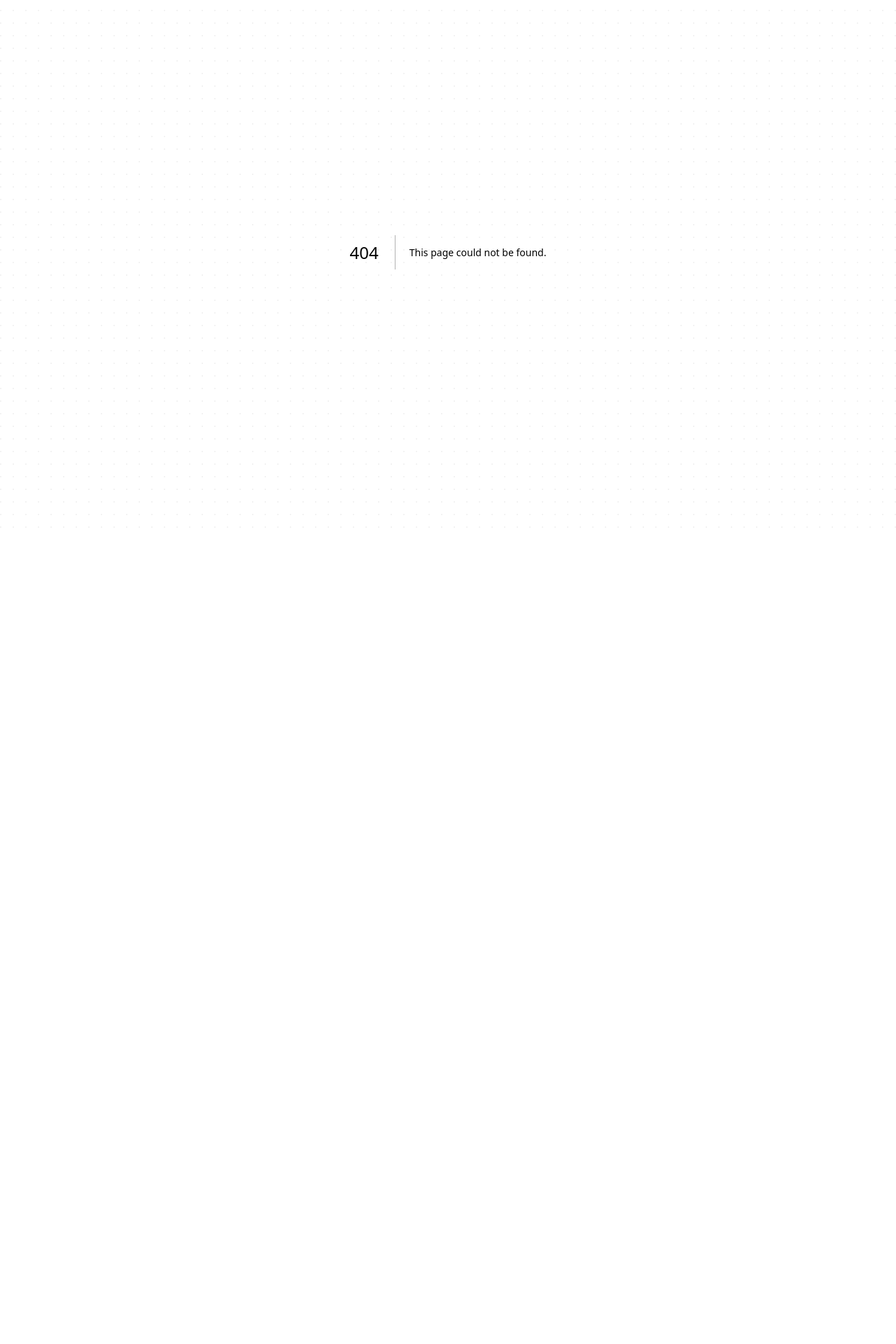
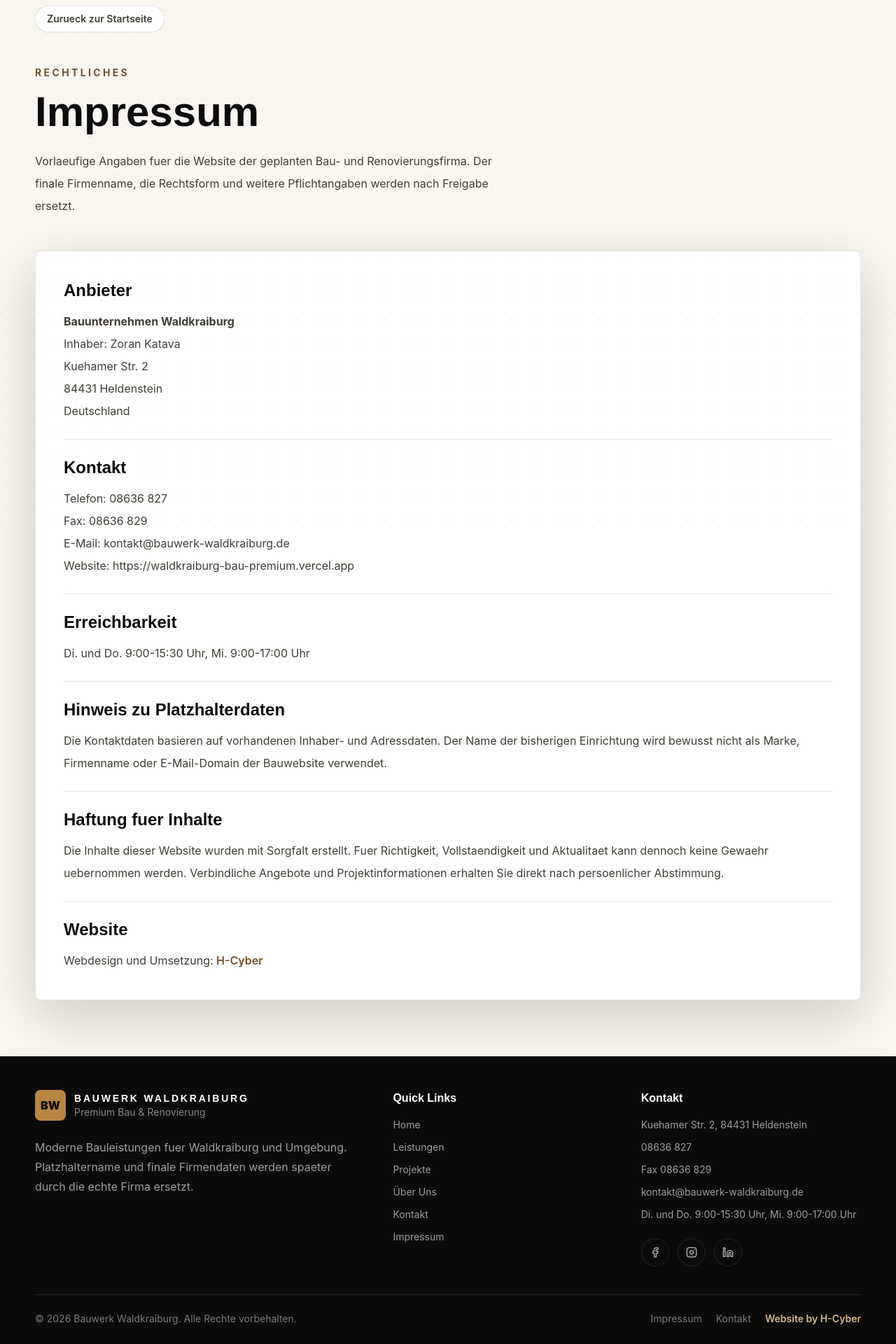
Before and after one commit to harishrvicfit-alt/lbl-bau, a Next.js app: page /impressum in a window 1280 px wide. Before the commit this address had no page. Shown: the part 40-1960 px from the top of the page at 70% size. Before the commit the page ends 800 px from the top, so only its background shows below. Built offline with nearby package versions, Linux system fonts and the light colour scheme.

Commit message:
feat: add owner contact details and legal footer

```diff
--- a/app/globals.css
+++ b/app/globals.css
@@ -16,10 +16,16 @@
 }
 
 html {
+  width: 100%;
+  max-width: 100%;
+  overflow-x: hidden;
   scroll-behavior: smooth;
 }
 
 body {
+  width: 100%;
+  max-width: 100%;
+  overflow-x: hidden;
   margin: 0;
   background: var(--background);
   color: var(--foreground);
@@ -47,6 +53,21 @@ body::before {
 .section-shell {
   width: min(1180px, calc(100% - 32px));
   margin-inline: auto;
+}
+
+main,
+section,
+footer,
+header {
+  max-width: 100vw;
+}
+
+img,
+svg,
+video,
+canvas,
+iframe {
+  max-width: 100%;
 }
 
 .text-balance {
--- /dev/null
+++ b/app/impressum/page.tsx
@@ -0,0 +1,123 @@
+import type { Metadata } from "next";
+import Link from "next/link";
+import type { ReactNode } from "react";
+
+import { company } from "@/lib/company";
+import { Footer } from "@/sections/footer";
+
+export const metadata: Metadata = {
+  title: "Impressum",
+  description:
+    "Impressum und Kontaktangaben fuer das Bauunternehmen Waldkraiburg.",
+};
+
+export default function ImpressumPage() {
+  return (
+    <>
+      <main className="min-h-screen bg-sand-50 pb-20 pt-12 text-anthracite-950">
+        <section className="section-shell">
+          <Link
+            href="/"
+            className="inline-flex rounded-full border border-anthracite-950/10 bg-white px-4 py-2 text-sm font-semibold text-anthracite-700 shadow-sm transition hover:border-sand-500 hover:text-anthracite-950"
+          >
+            Zurueck zur Startseite
+          </Link>
+
+          <div className="mt-12 max-w-4xl">
+            <p className="text-sm font-bold uppercase tracking-[0.24em] text-sand-700">
+              Rechtliches
+            </p>
+            <h1 className="mt-4 font-display text-5xl font-black leading-tight sm:text-6xl">
+              Impressum
+            </h1>
+            <p className="mt-6 max-w-2xl leading-8 text-anthracite-700">
+              Vorlaeufige Angaben fuer die Website der geplanten Bau- und
+              Renovierungsfirma. Der finale Firmenname, die Rechtsform und weitere
+              Pflichtangaben werden nach Freigabe ersetzt.
+            </p>
+          </div>
+
+          <div className="mt-12 grid gap-6 rounded-[8px] border border-anthracite-950/10 bg-white p-6 shadow-premium md:p-10">
+            <LegalBlock title="Anbieter">
+              <p>
+                <strong>{company.legalName}</strong>
+                <br />
+                Inhaber: {company.owner}
+                <br />
+                {company.street}
+                <br />
+                {company.postalCode} {company.city}
+                <br />
+                {company.country}
+              </p>
+            </LegalBlock>
+
+            <LegalBlock title="Kontakt">
+              <p>
+                Telefon: {company.phoneDisplay}
+                <br />
+                Fax: {company.faxDisplay}
+                <br />
+                E-Mail: {company.email}
+                <br />
+                Website: {company.website}
+              </p>
+            </LegalBlock>
+
+            <LegalBlock title="Erreichbarkeit">
+              <p>{company.officeHours}</p>
+            </LegalBlock>
+
+            <LegalBlock title="Hinweis zu Platzhalterdaten">
+              <p>
+                Die Kontaktdaten basieren auf vorhandenen Inhaber- und Adressdaten.
+                Der Name der bisherigen Einrichtung wird bewusst nicht als Marke,
+                Firmenname oder E-Mail-Domain der Bauwebsite verwendet.
+              </p>
+            </LegalBlock>
+
+            <LegalBlock title="Haftung fuer Inhalte">
+              <p>
+                Die Inhalte dieser Website wurden mit Sorgfalt erstellt. Fuer
+                Richtigkeit, Vollstaendigkeit und Aktualitaet kann dennoch keine
+                Gewaehr uebernommen werden. Verbindliche Angebote und
+                Projektinformationen erhalten Sie direkt nach persoenlicher
+                Abstimmung.
+              </p>
+            </LegalBlock>
+
+            <LegalBlock title="Website">
+              <p>
+                Webdesign und Umsetzung:{" "}
+                <a
+                  href={company.creditUrl}
+                  target="_blank"
+                  rel="noreferrer"
+                  className="font-semibold text-sand-700 underline-offset-4 hover:underline"
+                >
+                  {company.creditName}
+                </a>
+              </p>
+            </LegalBlock>
+          </div>
+        </section>
+      </main>
+      <Footer />
+    </>
+  );
+}
+
+function LegalBlock({
+  title,
+  children,
+}: {
+  title: string;
+  children: ReactNode;
+}) {
+  return (
+    <section className="border-b border-anthracite-950/10 pb-6 last:border-b-0 last:pb-0">
+      <h2 className="font-display text-2xl font-black text-anthracite-950">{title}</h2>
+      <div className="mt-3 space-y-3 leading-8 text-anthracite-700">{children}</div>
+    </section>
+  );
+}
--- a/app/layout.tsx
+++ b/app/layout.tsx
@@ -1,7 +1,8 @@
 import type { Metadata } from "next";
 import "./globals.css";
+import { company } from "@/lib/company";
 
-const siteUrl = "https://bauunternehmen-waldkraiburg.de";
+const siteUrl = company.website;
 
 export const metadata: Metadata = {
   metadataBase: new URL(siteUrl),
--- a/app/page.tsx
+++ b/app/page.tsx
@@ -1,4 +1,5 @@
 import { SiteShell } from "@/components/site-shell";
+import { company } from "@/lib/company";
 import { AboutSection } from "@/sections/about";
 import { ContactSection } from "@/sections/contact";
 import { CtaSection } from "@/sections/cta";
@@ -14,21 +15,24 @@ export default function Home() {
   const schema = {
     "@context": "https://schema.org",
     "@type": "LocalBusiness",
-    name: "Bauunternehmen Waldkraiburg",
-    image: "https://bauunternehmen-waldkraiburg.de/images/og-cover.svg",
+    name: company.legalName,
+    image: `${company.website}/images/og-cover.svg`,
     address: {
       "@type": "PostalAddress",
-      addressLocality: "Waldkraiburg",
-      addressRegion: "Bayern",
+      streetAddress: company.street,
+      postalCode: company.postalCode,
+      addressLocality: company.city,
+      addressRegion: company.region,
       addressCountry: "DE",
     },
-    areaServed: ["Waldkraiburg", "Mühldorf am Inn", "Ampfing", "Oberbayern"],
+    areaServed: ["Waldkraiburg", "Muehldorf am Inn", "Ampfing", "Oberbayern"],
     description:
-      "Regionaler Baupartner für Renovierung, Innenausbau, Fassadenarbeiten, Trockenbau, Pflasterarbeiten und Hausbau.",
-    telephone: "+49 000 000000",
-    email: "kontakt@bauunternehmen-waldkraiburg.de",
+      "Regionaler Baupartner fuer Renovierung, Innenausbau, Fassadenarbeiten, Trockenbau, Pflasterarbeiten und Hausbau.",
+    founder: company.owner,
+    telephone: company.phoneDisplay,
+    email: company.email,
     priceRange: "$$",
-    url: "https://bauunternehmen-waldkraiburg.de",
+    url: company.website,
   };
 
   return (
--- a/components/site-shell.tsx
+++ b/components/site-shell.tsx
@@ -7,6 +7,7 @@ import { ScrollToPlugin } from "gsap/ScrollToPlugin";
 import { Menu, Phone, X } from "lucide-react";
 
 import { Button } from "@/components/ui/button";
+import { company } from "@/lib/company";
 import { navItems } from "@/lib/data";
 import { cn } from "@/lib/utils";
 
@@ -121,7 +122,7 @@ export function SiteShell({ children }: { children: React.ReactNode }) {
 
           <div className="hidden lg:block">
             <Button variant="gold" asChild>
-              <a href="tel:+49000000000">
+              <a href={`tel:${company.phoneHref}`}>
                 <Phone className="h-4 w-4" />
                 Angebot anfragen
               </a>
@@ -157,7 +158,7 @@ export function SiteShell({ children }: { children: React.ReactNode }) {
               </button>
             ))}
             <Button className="mt-3 w-full" variant="gold" asChild>
-              <a href="tel:+49000000000">Jetzt anrufen</a>
+              <a href={`tel:${company.phoneHref}`}>Jetzt anrufen</a>
             </Button>
           </motion.div>
         )}
--- /dev/null
+++ b/lib/company.ts
@@ -0,0 +1,21 @@
+export const company = {
+  brandName: "Bauwerk Waldkraiburg",
+  legalName: "Bauunternehmen Waldkraiburg",
+  owner: "Zoran Katava",
+  street: "Kuehamer Str. 2",
+  postalCode: "84431",
+  city: "Heldenstein",
+  country: "Deutschland",
+  region: "Bayern",
+  phoneDisplay: "08636 827",
+  phoneHref: "+498636827",
+  faxDisplay: "08636 829",
+  email: "kontakt@bauwerk-waldkraiburg.de",
+  website: "https://waldkraiburg-bau-premium.vercel.app",
+  officeHours: "Di. und Do. 9:00-15:30 Uhr, Mi. 9:00-17:00 Uhr",
+  mapQuery: "Kuehamer Str. 2, 84431 Heldenstein, Germany",
+  creditName: "H-Cyber",
+  creditUrl: "https://h-cyber.de",
+};
+
+export const fullAddress = `${company.street}, ${company.postalCode} ${company.city}`;
--- a/sections/contact.tsx
+++ b/sections/contact.tsx
@@ -8,6 +8,7 @@ import { AnimatedSection } from "@/components/animated-section";
 import { Button } from "@/components/ui/button";
 import { Input } from "@/components/ui/input";
 import { Textarea } from "@/components/ui/textarea";
+import { company, fullAddress } from "@/lib/company";
 
 export function ContactSection() {
   const [sent, setSent] = useState(false);
@@ -34,9 +35,9 @@ export function ContactSection() {
 
           <div className="mt-10 space-y-4">
             {[
-              { icon: Phone, label: "+49 000 000000" },
-              { icon: Mail, label: "kontakt@bauunternehmen-waldkraiburg.de" },
-              { icon: MapPin, label: "Waldkraiburg, Bayern" },
+              { icon: Phone, label: company.phoneDisplay },
+              { icon: Mail, label: company.email },
+              { icon: MapPin, label: fullAddress },
             ].map((item) => (
               <div
                 key={item.label}
@@ -87,7 +88,9 @@ export function ContactSection() {
                 title="Waldkraiburg Karte"
                 loading="lazy"
                 className="h-full min-h-[390px] w-full rounded-[8px] border-0 grayscale"
-                src="https://www.google.com/maps?q=Waldkraiburg%2C%20Germany&output=embed"
+                src={`https://www.google.com/maps?q=${encodeURIComponent(
+                  company.mapQuery,
+                )}&output=embed`}
               />
             </div>
           </div>
--- a/sections/footer.tsx
+++ b/sections/footer.tsx
@@ -1,5 +1,6 @@
 import { Facebook, Instagram, Linkedin } from "lucide-react";
 
+import { company, fullAddress } from "@/lib/company";
 import { navItems } from "@/lib/data";
 
 export function Footer() {
@@ -14,14 +15,14 @@ export function Footer() {
               </span>
               <div>
                 <p className="font-display text-sm font-bold uppercase tracking-[0.2em]">
-                  Bauwerk Waldkraiburg
+                  {company.brandName}
                 </p>
                 <p className="text-sm text-white/50">Premium Bau & Renovierung</p>
               </div>
             </div>
             <p className="mt-6 max-w-md leading-7 text-white/60">
-              Moderne Bauleistungen für Waldkraiburg und Umgebung. Platzhaltername
-              und Kontaktdaten werden später durch die echte Firma ersetzt.
+              Moderne Bauleistungen fuer Waldkraiburg und Umgebung. Platzhaltername
+              und finale Firmendaten werden spaeter durch die echte Firma ersetzt.
             </p>
           </div>
 
@@ -29,19 +30,28 @@ export function Footer() {
             <p className="mb-4 font-display font-bold">Quick Links</p>
             <div className="space-y-3">
               {navItems.map((item) => (
-                <a key={item.href} href={item.href} className="block text-sm text-white/60 hover:text-sand-300">
+                <a
+                  key={item.href}
+                  href={item.href}
+                  className="block text-sm text-white/60 hover:text-sand-300"
+                >
                   {item.label}
                 </a>
               ))}
+              <a href="/impressum" className="block text-sm text-white/60 hover:text-sand-300">
+                Impressum
+              </a>
             </div>
           </div>
 
           <div>
             <p className="mb-4 font-display font-bold">Kontakt</p>
             <div className="space-y-3 text-sm text-white/60">
-              <p>Waldkraiburg, Bayern</p>
-              <p>+49 000 000000</p>
-              <p>kontakt@bauunternehmen-waldkraiburg.de</p>
+              <p>{fullAddress}</p>
+              <p>{company.phoneDisplay}</p>
+              <p>Fax {company.faxDisplay}</p>
+              <p>{company.email}</p>
+              <p>{company.officeHours}</p>
             </div>
             <div className="mt-6 flex gap-3">
               {[Facebook, Instagram, Linkedin].map((Icon, index) => (
@@ -58,8 +68,24 @@ export function Footer() {
           </div>
         </div>
 
-        <div className="mt-10 border-t border-white/10 pt-6 text-sm text-white/45">
-          © 2026 Bauwerk Waldkraiburg. Alle Rechte vorbehalten.
+        <div className="mt-10 flex flex-col gap-4 border-t border-white/10 pt-6 text-sm text-white/45 md:flex-row md:items-center md:justify-between">
+          <p>© 2026 {company.brandName}. Alle Rechte vorbehalten.</p>
+          <div className="flex flex-wrap gap-x-5 gap-y-2">
+            <a href="/impressum" className="transition hover:text-white">
+              Impressum
+            </a>
+            <a href={`mailto:${company.email}`} className="transition hover:text-white">
+              Kontakt
+            </a>
+            <a
+              href={company.creditUrl}
+              target="_blank"
+              rel="noreferrer"
+              className="font-semibold text-sand-300 transition hover:text-white"
+            >
+              Website by {company.creditName}
+            </a>
+          </div>
         </div>
       </div>
     </footer>
```
